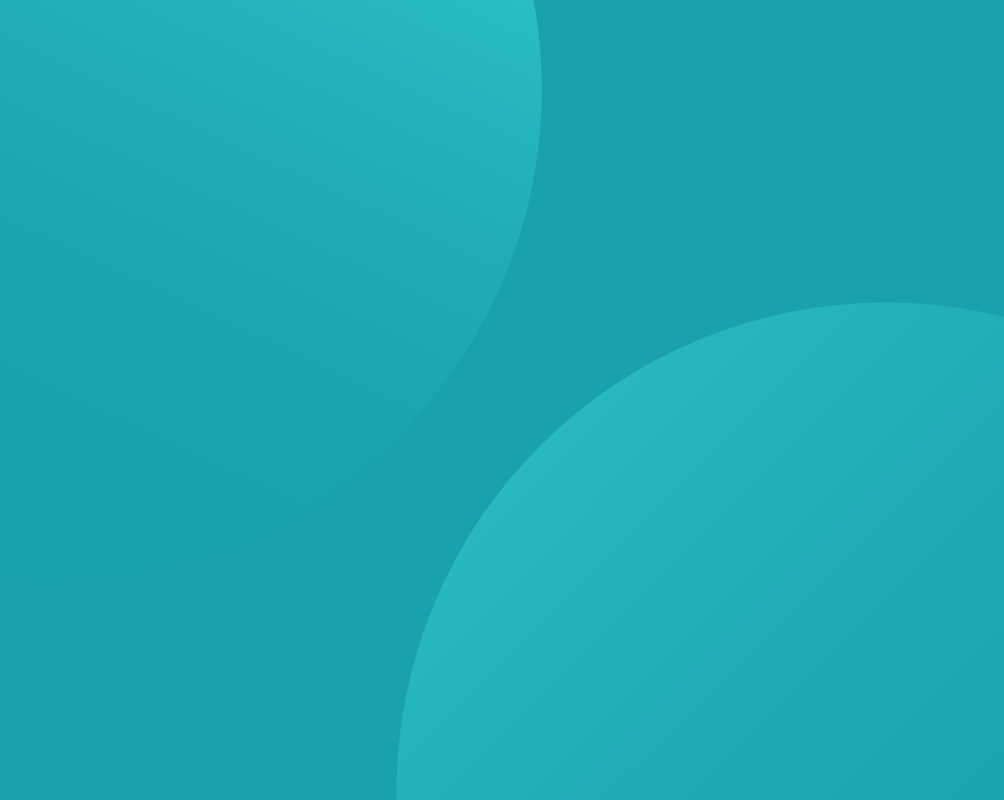
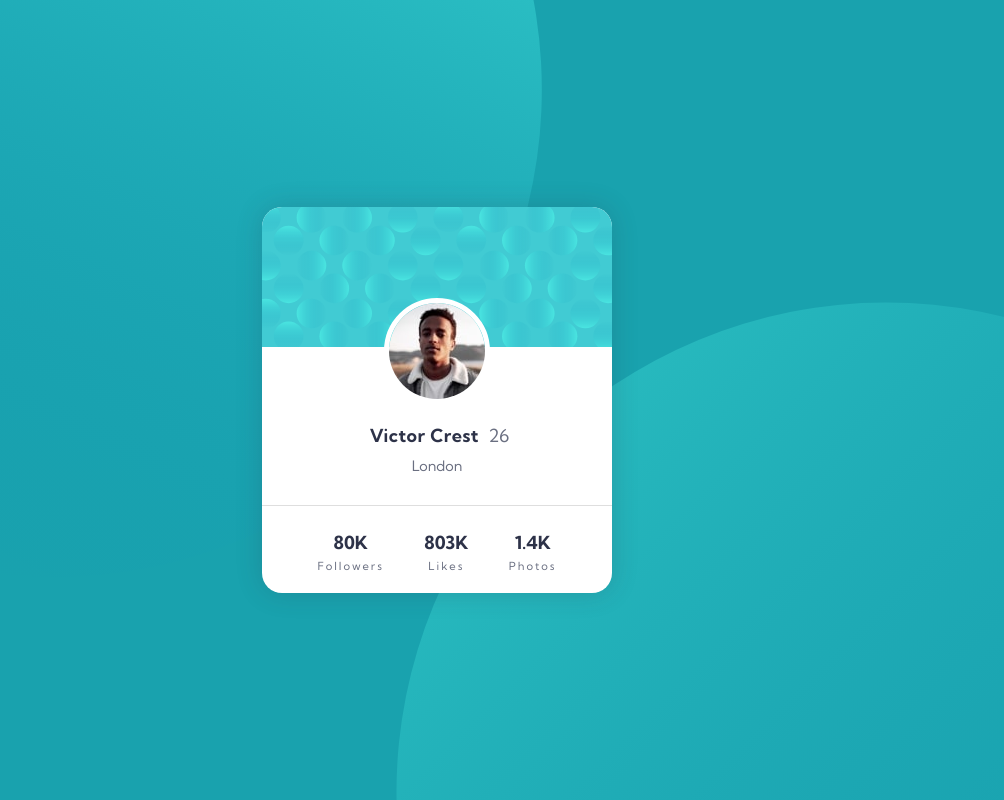
Before and after one commit to B1N4R1/profile-card-component, a plain HTML site: page index.html in a window 1280 px wide. Shown: the whole page, without its empty margins (203-1207 px from the left). Drawn offline with Linux system fonts and the light colour scheme.

Commit message:
Card Component

```diff
--- a/index.html
+++ b/index.html
@@ -24,6 +24,39 @@
         <img src="images/bg-pattern-top.svg" class="img-bubble img-bubble-top" alt="">
         <img src="images/bg-pattern-bottom.svg" class="img-bubble img-bubble-bottom" alt="">
 
+        <div class="card">
+            <div class="bg">
+                <img src="images/bg-pattern-card.svg" alt="">
+            </div>
+            <div class="content">
+                <div class="photo">
+                    <img src="images/image-victor.jpg" alt="">
+                </div>
+                <div class="bio">
+                    <div class="person">
+                        <span class="name">Victor Crest</span>
+                        <span class="age">26</span>
+                    </div>
+                    <div class="location">London</div>
+                </div>
+                <hr class="separator">
+                <div class="stats">
+                    <div class="followers">
+                        <div class="amount">80K</div>
+                        <div class="desc">Followers</div>
+                    </div>
+                    <div class="likes">
+                        <div class="amount">803K</div>
+                        <div class="desc">Likes</div>
+                    </div>
+                    <div class="photos">
+                        <div class="amount">1.4K</div>
+                        <div class="desc">Photos</div>
+                    </div>
+                </div>
+            </div>
+        </div>
+
     </div>
 
   <div class="attribution">
--- a/main.css
+++ b/main.css
@@ -12,9 +12,18 @@ html, body{
 
 .container{
     height: 100%;
+    display: flex;
+    align-items: center;
+    justify-content: center;
     position: relative;
     background-color: hsl(185, 75%, 39%);
 }
+
+/*
+
+######### Background #########
+
+*/
 
 .img-bubble{
     position: absolute;
@@ -31,3 +40,89 @@ html, body{
     bottom: -60%;
     transform: translateX(50%);
 }
+
+
+/*
+
+######### Card #########
+
+*/
+
+.card{
+    margin: 20px;
+    position: relative;
+    overflow: hidden;
+    border-radius: 20px;
+    background-color: white;
+    -webkit-box-shadow: 0px 0px 27px 0px rgba(45,50,72,0.2);
+    -moz-box-shadow: 0px 0px 27px 0px rgba(45,50,72,0.2);
+    box-shadow: 0px 0px 27px 0px rgba(45,50,72,0.2);
+}
+
+.content{
+    display: flex;
+    flex-direction: column;
+}
+
+.photo{
+    margin: -53px auto 0 auto;
+    overflow: hidden;
+    border: 5px solid white;
+    border-radius: 50%;
+}
+
+.photo img{
+    display: block;
+}
+
+.bio{
+    margin: 20px 0;
+    font-size: 18px;
+    text-align: center;
+}
+
+.person{
+    white-space: nowrap;
+}
+
+.name{
+    color: hsl(229, 23%, 23%);
+    margin: 0 5px;
+    font-weight: 700;
+    letter-spacing: .5px;
+}
+
+.age{
+    color: hsl(227, 10%, 46%);
+}
+
+.location{
+    color: hsl(227, 10%, 46%);
+    font-size: .9rem;
+    margin: 10px 0;
+}
+
+.separator{
+    border: 0;
+    border-bottom: 1px solid hsl(0, 0%, 87%);
+}
+
+.stats{
+    padding: 20px;
+    font-size: 18px;
+    text-align: center;
+    display: flex;
+    justify-content: space-evenly;
+}
+
+.stats .amount{
+    color: hsl(229, 23%, 23%);
+    margin: 5px;
+    font-weight: 700;
+}
+
+.stats .desc{
+    color: hsl(227, 10%, 46%);
+    font-size: .7rem;
+    letter-spacing: 2px;
+}
```
